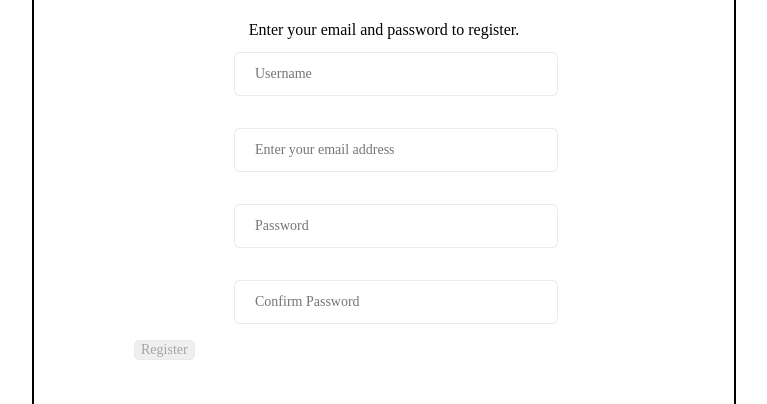
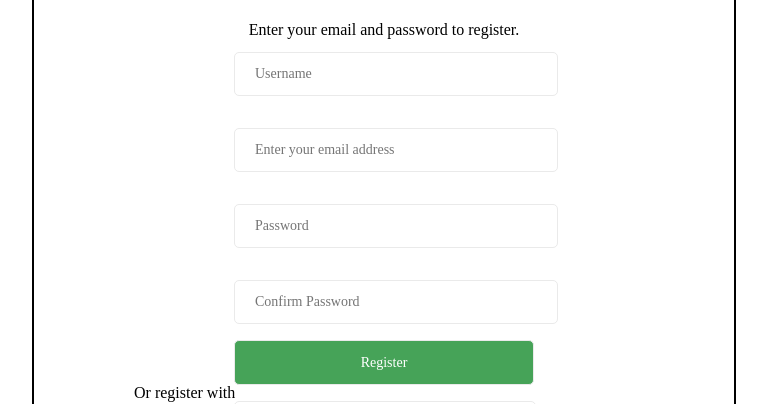
Before and after one commit to Korolenkov-sys/GREENSHOP, a plain HTML site: page Registration.html in a window 1280 px wide. Shown: the part 110-514 px from the top of the page, without its empty margins (256-1023 px from the left). Drawn offline with Linux system fonts and the light colour scheme.

Commit message:
Update style.css

```diff
--- a/css/style.css
+++ b/css/style.css
@@ -75,7 +75,7 @@ button {
     margin-right: 100px;
 }
 
-.register {
+.registration_button {
     width: 300px;
     height: 45px;
     background-color: #46A358;
@@ -87,7 +87,7 @@ button {
 
 
 }
-.p2 {
+.second_paragraph {
     text-align: center;
     margin-left: 100px;
     margin-right: 100px;
```
